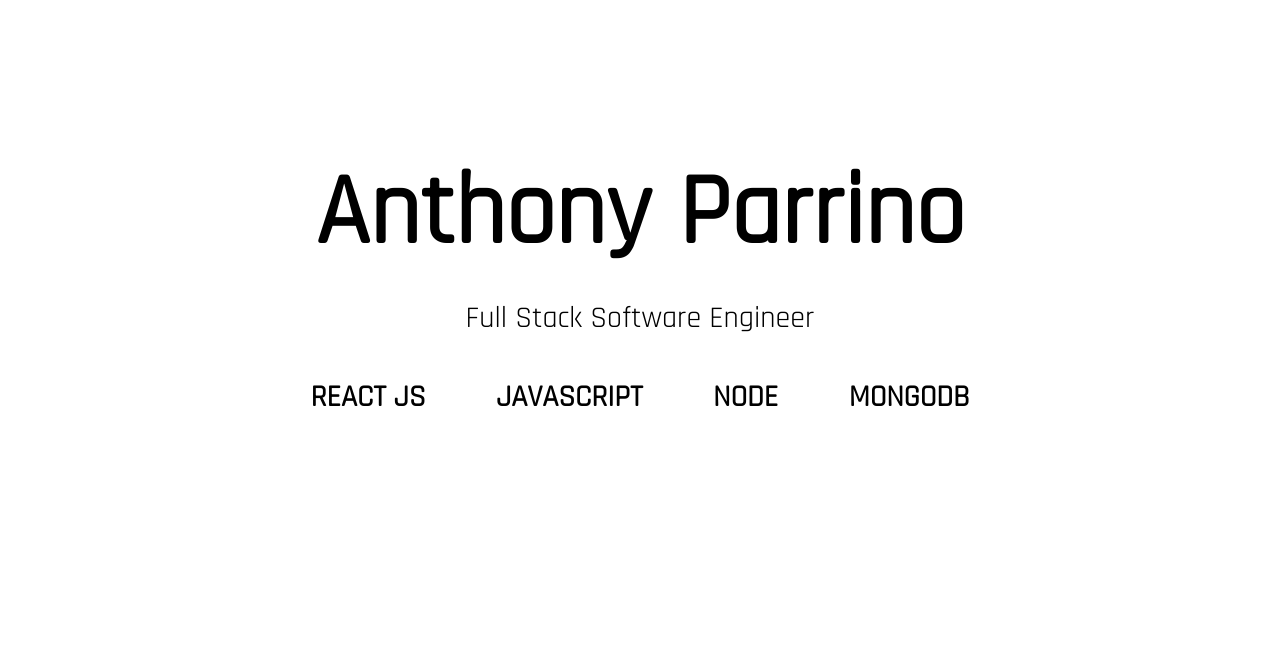
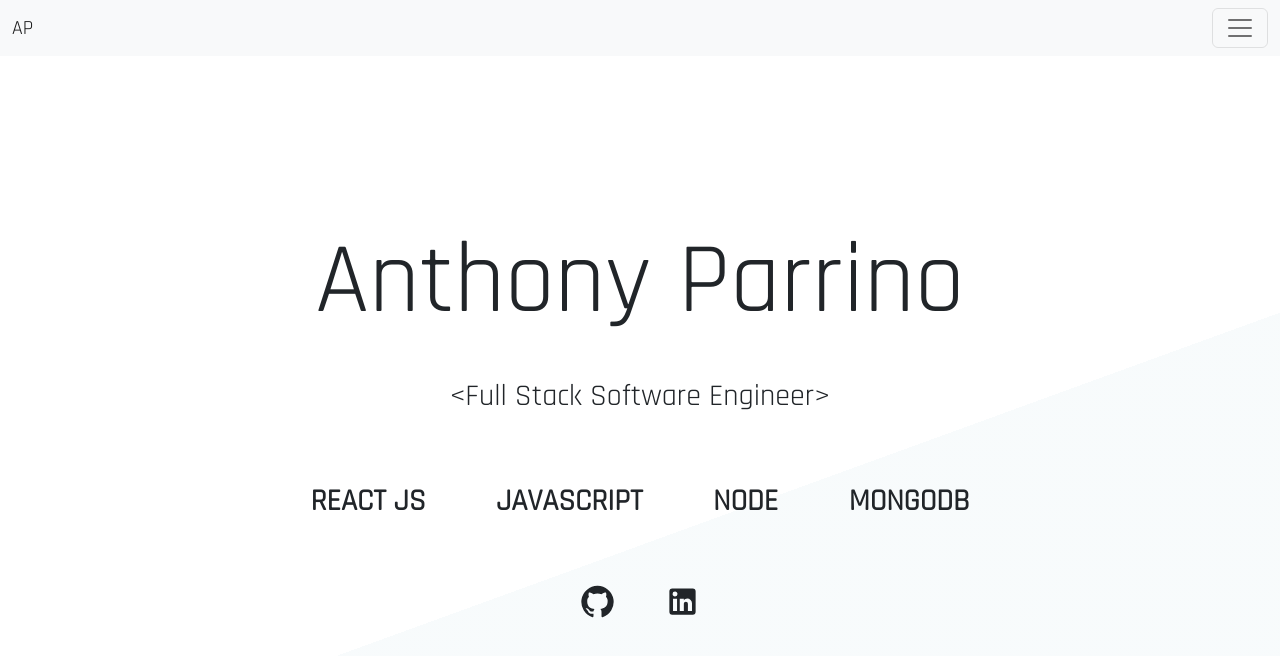
Before and after one commit to AParrino21/anthony-portfolio-client, a React (Create React App) app: page / in a window 1280 px wide. Shown: the top 656 px of the page. Built offline with nearby package versions, Linux system fonts and the light colour scheme.

Commit message:
finishing header

```diff
--- a/package.json
+++ b/package.json
@@ -3,11 +3,17 @@
   "version": "0.1.0",
   "private": true,
   "dependencies": {
+    "@emotion/react": "^11.10.4",
+    "@emotion/styled": "^11.10.4",
+    "@mui/icons-material": "^5.10.3",
+    "@mui/material": "^5.10.3",
     "@testing-library/jest-dom": "^5.16.5",
     "@testing-library/react": "^13.3.0",
     "@testing-library/user-event": "^13.5.0",
     "axios": "^0.27.2",
+    "bootstrap": "^5.2.0",
     "react": "^18.2.0",
+    "react-bootstrap": "^2.5.0",
     "react-dom": "^18.2.0",
     "react-router-dom": "^6.3.0",
     "react-scripts": "5.0.1",
--- a/src/App.js
+++ b/src/App.js
@@ -1,11 +1,13 @@
 import React from 'react';
 import {BrowserRouter as Router, Routes, Route} from 'react-router-dom';
 import Home from './pages/Home/Home';
+import NavComp from './components/NavComp/NavComp';
 
 function App() {
   return (
     <div className="App">
       <Router>
+        <NavComp />
         <Routes>
           <Route exact path='/' element={<Home/>}/>
         </Routes>
--- /dev/null
+++ b/src/components/NavComp/NavComp.js
@@ -0,0 +1,64 @@
+import React from 'react'
+import Button from 'react-bootstrap/Button';
+import Container from 'react-bootstrap/Container';
+import Form from 'react-bootstrap/Form';
+import Nav from 'react-bootstrap/Nav';
+import Navbar from 'react-bootstrap/Navbar';
+import NavDropdown from 'react-bootstrap/NavDropdown';
+import Offcanvas from 'react-bootstrap/Offcanvas';
+
+const NavComp = () => {
+    return (
+        <>
+            {[false].map((expand) => (
+                <Navbar key={expand} bg="light" expand={expand} className="mb-3">
+                    <Container fluid>
+                        <Navbar.Brand href="#">AP</Navbar.Brand>
+                        <Navbar.Toggle aria-controls={`offcanvasNavbar-expand-${expand}`} />
+                        <Navbar.Offcanvas
+                            id={`offcanvasNavbar-expand-${expand}`}
+                            aria-labelledby={`offcanvasNavbarLabel-expand-${expand}`}
+                            placement="end"
+                        >
+                            <Offcanvas.Header closeButton>
+                                <Offcanvas.Title id={`offcanvasNavbarLabel-expand-${expand}`}>
+                                    MENUS
+                                </Offcanvas.Title>
+                            </Offcanvas.Header>
+                            <Offcanvas.Body>
+                                <Nav className="justify-content-end flex-grow-1 pe-3">
+                                    <Nav.Link href="/">Home</Nav.Link>
+                                    <Nav.Link href="#action2">Link</Nav.Link>
+                                    <NavDropdown
+                                        title="Dropdown"
+                                        id={`offcanvasNavbarDropdown-expand-${expand}`}
+                                    >
+                                        <NavDropdown.Item href="#action3">Action</NavDropdown.Item>
+                                        <NavDropdown.Item href="#action4">
+                                            Another action
+                                        </NavDropdown.Item>
+                                        <NavDropdown.Divider />
+                                        <NavDropdown.Item href="#action5">
+                                            Something else here
+                                        </NavDropdown.Item>
+                                    </NavDropdown>
+                                </Nav>
+                                {/* <Form className="d-flex">
+                                    <Form.Control
+                                        type="search"
+                                        placeholder="Search"
+                                        className="me-2"
+                                        aria-label="Search"
+                                    />
+                                    <Button variant="outline-success">Search</Button>
+                                </Form> */}
+                            </Offcanvas.Body>
+                        </Navbar.Offcanvas>
+                    </Container>
+                </Navbar>
+            ))}
+        </>
+    );
+}
+
+export default NavComp
--- a/src/index.js
+++ b/src/index.js
@@ -2,6 +2,7 @@
 import ReactDOM from 'react-dom/client';
 import './index.css';
 import App from './App';
+import 'bootstrap/dist/css/bootstrap.min.css';
 
 const root = ReactDOM.createRoot(document.getElementById('root'));
 root.render(
--- a/src/pages/Home/Home.js
+++ b/src/pages/Home/Home.js
@@ -1,5 +1,7 @@
 import React from 'react';
 import './home.css';
+import GitHubIcon from '@mui/icons-material/GitHub';
+import LinkedInIcon from '@mui/icons-material/LinkedIn';
 
 const Home = () => {
     return (
@@ -7,7 +9,7 @@
             <div className='header-container'>
                 <h1 className='tracking-in-expand-fwd-top'>Anthony Parrino</h1>
                 <br />
-                <p className='focus-in-contract'>Full Stack Software Engineer</p>
+                <p className='focus-in-contract'>&lt;Full Stack Software Engineer&gt;</p>
                 <br />
                 <div className='skills-container'>
                     <p className="text-focus-in">REACT JS</p>
@@ -15,6 +17,11 @@
                     <p style={{ animation: 'text-focus-in 2s cubic-bezier(0.550, 0.085, 0.680, 0.530) both' }} className="text-focus-in">NODE</p>
                     <p style={{ animation: 'text-focus-in 2.5s cubic-bezier(0.550, 0.085, 0.680, 0.530) both' }} className="text-focus-in">MONGODB</p>
                 </div>
+                <br />
+                <div className='icons-container'>
+                    <GitHubIcon className='icons icons-git' onClick={() => window.location.href = 'https://github.com/AParrino21'} />
+                    <LinkedInIcon className='icons icons-link' onClick={() => window.location.href = 'https://www.linkedin.com/in/anthony-parrino-887b391b3/'} />
+                </div>
             </div>
         </div>
     )
--- a/src/pages/Home/home.css
+++ b/src/pages/Home/home.css
@@ -1,6 +1,7 @@
 .header-container {
     text-align: center;
-    padding: 150px 0 150px 0;
+    padding: 150px 0 400px 0;
+    background: conic-gradient(white 0deg 70deg, rgba(194, 221, 230, 0.123) 70deg 250deg, white 250deg 30deg) ;
 }
 
 .tracking-in-expand-fwd-top {
@@ -125,3 +126,23 @@
     max-width: 800px;
     margin: 20px auto;
 }
+
+.icons-container {
+    display: flex;
+    gap: 50px;
+    justify-content: center;
+    align-items: center;
+}
+
+.icons {
+    font-size: 35px !important;
+    cursor: pointer;
+}
+
+.icons-link:hover {
+    color: blue !important;
+}
+
+.icons-git:hover {
+    color: rgb(107, 107, 107) !important;
+}
```
Also changed, not shown: 1 other file (tests, documents, lock files or other folders).
